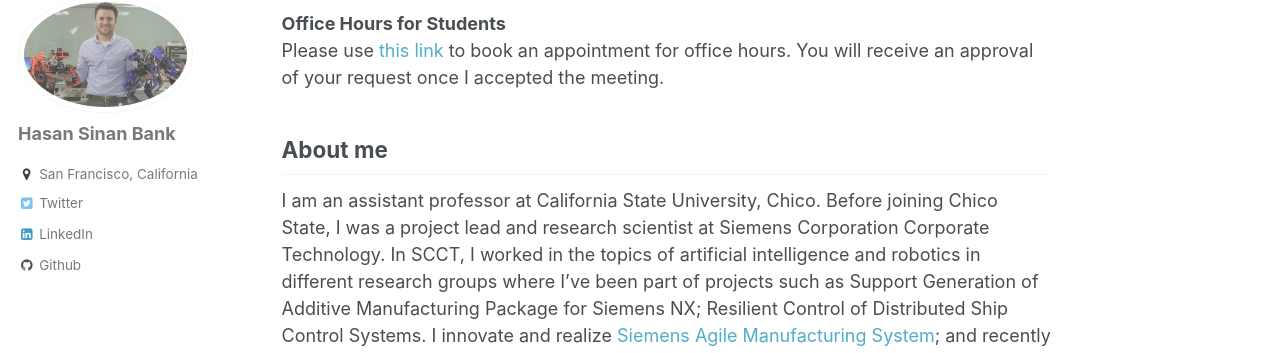
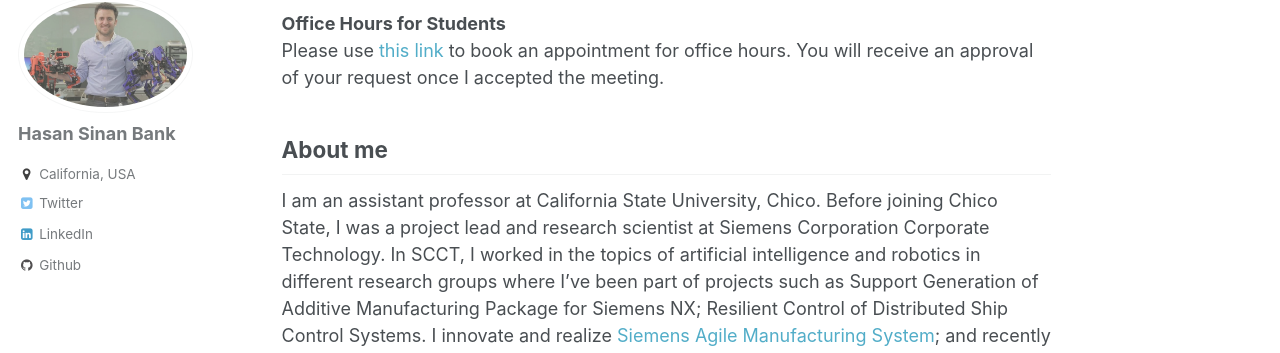
Before and after one commit to bankh/bankh.github.io, a Jekyll site: the page built from _pages/about.md, in a window 1280 px wide. Shown: the part 122-475 px from the top of the page. Built offline with Jekyll 4.4.1, drawn with Linux system fonts in a browser that asks for light colours.

Commit message:
Update _config.yml

```diff
--- a/_config.yml
+++ b/_config.yml
@@ -81,7 +81,7 @@
   name             : "Hasan Sinan Bank"
   avatar           : "profile.png"
   bio              : " "
-  location         : "San Francisco, California"
+  location         : "California, USA"
   employer         :
   googlescholar    : #"http://yourfullgooglescholarurl.com"
   email            :
```
